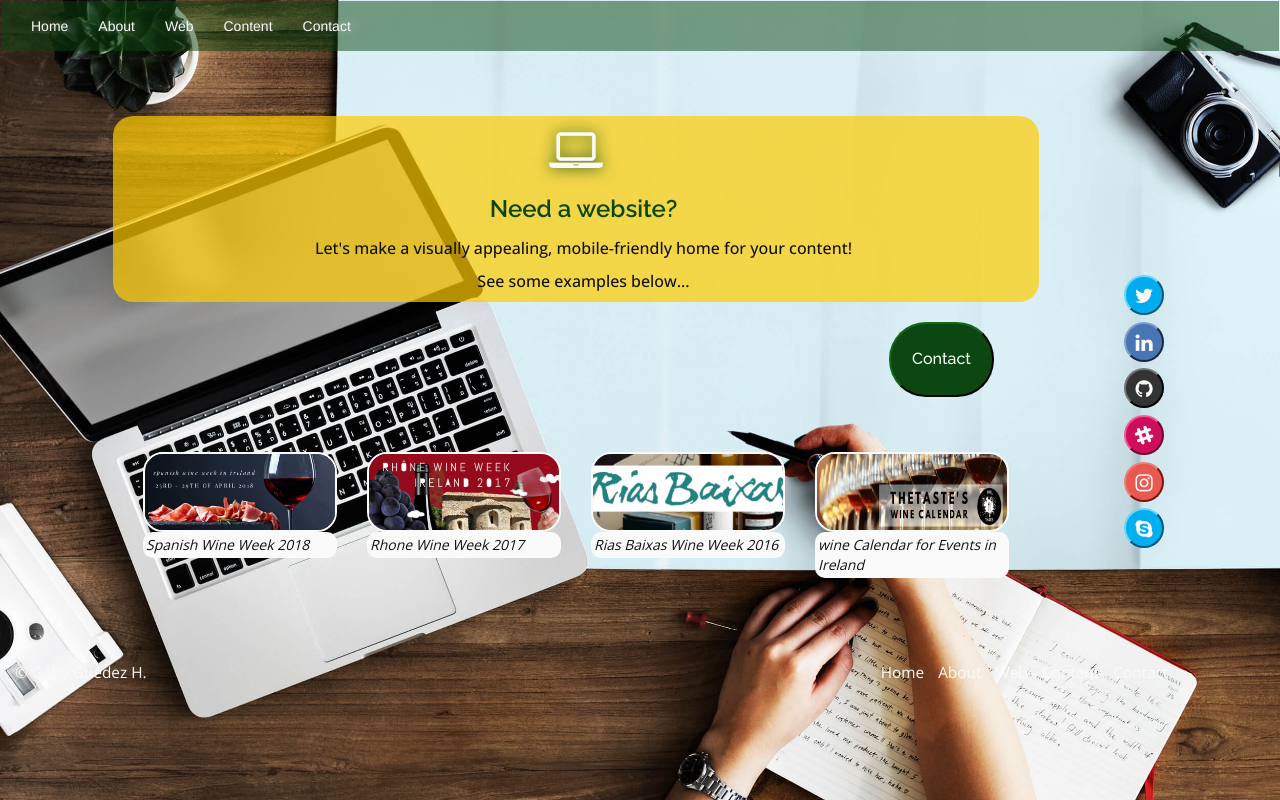
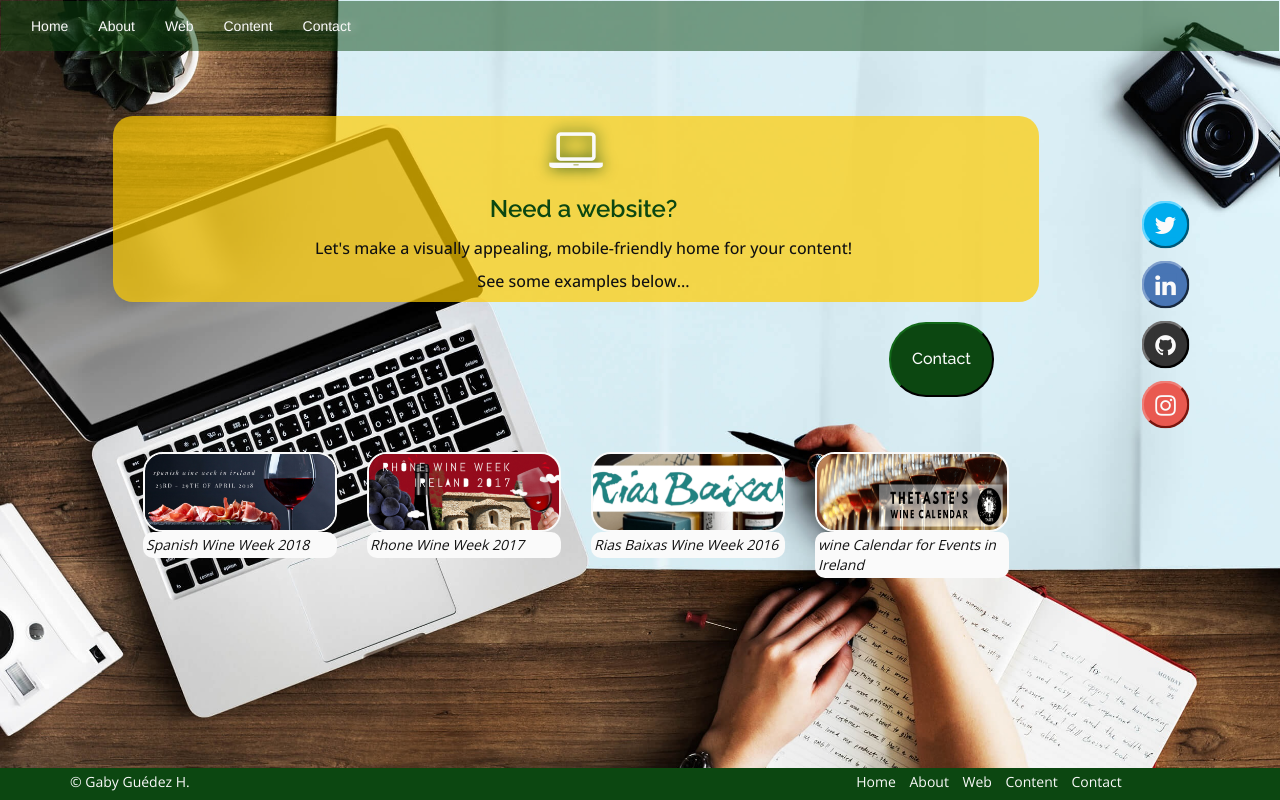
Before and after one commit to gabyguedezh/portfolio-website-project-gaby, a plain HTML site: page web.html in a window 1280 px wide. Drawn offline with nearby package versions, Linux system fonts and the light colour scheme.

Commit message:
got to tidy up the media queries mess, not perfect but decent. Change the social media buttons

```diff
--- a/styles.css
+++ b/styles.css
@@ -373,12 +373,12 @@
 
 .social-media-section {
     position: absolute;
-    bottom: 5%;
+    bottom: 3%;
+    left: 3%;
 }
 
-
 .social-media {
-    height: 40px;
+    height: 5%;
     text-align: center;
 }
 
@@ -535,20 +535,19 @@
 
 /* FOOTER */
 
-.footer{
+.footer {
     display: block;
     position: fixed;
     left: 0;
     bottom: 0;
-    width: 100vw;
-    max-height: 5vh;
+    width: 100%;
+    height: 5%;
     background-color: rgb(12, 71, 17);
-    background-color: rgba(12, 71, 17, 0.9);
 }
 
 .footer-box {
     font-family: "open sans", sans-serif;
-    font-size: 1em;
+    font-size: 0.7em;
     margin-top: 4px;
 }
 
@@ -686,105 +685,66 @@
         margin-left: 10%!important;
         max-width: 70%;
     }
-
+}
 
 /* MEDIA QUERIES SOCIAL-MEDIA */
-    @media (min-width: 300px) {
+
+@media (max-width:360px) and (max-height:588px) {
     .social-media-section {
-            width: 180px;
-            margin-right: 5px;
-            position: absolute;
-            float: left;
-            bottom: -35%;
+        display: none;
     }
 }
 
-    @media (min-width: 300px) and (min-height:321px) {
+@media (min-width:575px) and (max-height:575px) {
     .social-media-section {
-            width: 180px;
-            margin-right: 5px;
-            position: absolute;
-            float: left;
-            bottom: -8%;
+        position: fixed;
+        height: 250px;
+        width: 200px;
+        top:40vh;
+    }
+   .social-media {
+        transform: rotate(90deg);
+        left:80%;
+    }
+    .social-media-button {
+        transform: rotate(270deg);
     }
 }
 
-
-    @media (min-width: 300px) and (min-height:570px) {
+@media(max-height:640px) {
     .social-media-section {
-            width: 280px;
-            margin-right: 5px;
-            position: absolute;
-            right: 5%;
-            bottom: 5%;
+        transform: scale(0.8);
+        bottom: 1%;
     }
 }
 
-    @media (min-width: 575px) {
+@media (min-width:767px) and (min-height:575px) {
     .social-media-section {
-            width: 280px;
-            margin-right: 35px;
+        position: fixed;
+        height: 250px;
+        width: 200px;
+        top:40vh;
+        transform: scale(1.2);
+        left:85%;
+    }
+    .social-media {
         transform: rotate(90deg);
-            position: absolute;
-            right: -20%;
-            top: 50%;
-            bottom: 50%;
+    }
+    .social-media-button {
+        transform: rotate(270deg);
     }
 }
 
-    @media (min-width: 575px) and (min-height:500px) {
+@media (min-width:991px) and (min-height:1199px) {
     .social-media-section {
-            width: 280px;
-            margin-right: 35px;
-            transform: rotate(90deg);
-            position: absolute;
-            right: -20%;
-            top: 50%;
-            bottom: 50%;
-        }
-    }
-
-    @media (min-width: 767px) {
-        .social-media-section {
-            transform: rotate(90deg);
-            position: absolute;
-            right: -15%;
-        }
-    }
-
-    @media (min-width: 767px) and (min-height:499px) {
-        .social-media-section {
-            /*transform: rotate(90deg);*/
-            position: absolute;
-            right: -15%;
-        }
-    }
-
-    @media (min-width: 991px) {
-        .social-media-section {
-            transform: rotate(90deg);
-            position: absolute;
-            right: -10%;
-        }
-    }
-
-    @media (min-width:1199px) {
-        .social-media-section {
-            transform: rotate(90deg);
-            position: absolute;
-            right: -5%;
-        }
-    }
-
-
-    @media (min-width:639px) {
-
-        .social-media-button {
-            transform: rotate(-90deg);
+        transform: scale(1.5);
+        bottom: 6%;
+        left: 85%;
     }
 }
 
 /* MEDIA QUERIES IMAGES */
+
 @media (min-width:767px) {
     .example-web-img {
         border-radius: 20px;
@@ -805,10 +765,14 @@
 
 
 /* MEDIA QUERIES FOOTER */
+
 @media(min-width:767px) {
+    .footer {
+        height: 5%;
+    }
     .footer-box {
-            font-size: 1.1em;
-            margin-top: 6px;
+        font-size: 1em;
+        margin-top: 4px;
     }
     .footer-menu {
         float: right;
@@ -817,8 +781,26 @@
 }
 
 @media(min-width:991px) {
+    .footer {
+        height: 4%;
+    }
+    .footer-box {
+        font-size: 1em;
+        margin-top: 4px;
+    }
     .footer-menu {
-            float: right;
         margin-right: 15%;
     }
 }
+
+@media(min-width:767) and (min-height:380px) {
+    .footer {
+        height: 3%;
+    }
+}
+
+@media(min-width:767) and (min-height:575px) {
+    .footer {
+        height: 2%;
+    }
+}
--- a/web.html
+++ b/web.html
@@ -78,21 +78,19 @@
         </div>
     </div>
     </div>
-    <section class="social-media-section">
+   <section class="social-media-section">
         <div class="container-fluid social-media">
             <div class="row">
-                <div class="col-xs-2"><button class="social-media-button twitter-button"><a href="https://twitter.com/GabyGuedezH"><i class="fa fa-twitter social-media-logo" aria-hidden="true"></i></a></button></div>
-                <div class="col-xs-2"><button class="social-media-button linkedin-button"><a href="https://www.linkedin.com/in/gabrielaguedezh/"><i class="fa fa-linkedin social-media-logo" aria-hidden="true"></i></a></button></div>
-                <div class="col-xs-2"><button class="social-media-button github-button"><a href="https://github.com/gabyguedezh"><i class="fa fa-github social-media-logo" aria-hidden="true"></i></a></button></div>
-                <div class="col-xs-2"><button class="social-media-button slack-button"><a href="#"><i class="fa fa-slack social-media-logo" aria-hidden="true"></i></a></button></div>
-                <div class="col-xs-2"><button class="social-media-button instagram-button"><a href="http://instagram.com/gabyguedezh"><i class="fa fa-instagram social-media-logo"></i></a></button></div>
-                <div class="col-xs-2"><button class="social-media-button skype-button"><a href="#"><i class="fa fa-skype social-media-logo" aria-hidden="true"></i></a></button></div>
+                <div class="col-xs-3"><button class="social-media-button twitter-button"><a href="https://twitter.com/GabyGuedezH"><i class="fa fa-twitter social-media-logo" aria-hidden="true"></i></a></button></div>
+                <div class="col-xs-3"><button class="social-media-button linkedin-button"><a href="https://www.linkedin.com/in/gabrielaguedezh/"><i class="fa fa-linkedin social-media-logo" aria-hidden="true"></i></a></button></div>
+                <div class="col-xs-3"><button class="social-media-button github-button"><a href="https://github.com/gabyguedezh"><i class="fa fa-github social-media-logo" aria-hidden="true"></i></a></button></div>
+                <div class="col-xs-3"><button class="social-media-button instagram-button"><a href="http://instagram.com/gabyguedezh"><i class="fa fa-instagram social-media-logo"></i></a></button></div>
             </div>
         </div>
     </section>
-    <footer>
-        <div class="container-fluid footer-box">
-            <div class="row">
+     <footer class="footer">
+        <div class="container">
+            <div class="row footer-box">
                 <div class="col-xs-4 col-md-6">
                     <p class="footer-p"> © Gaby Guédez H.</p>
                 </div>
```
Also changed, not shown: about.html (+7 -9 lines), contact.html (+7 -9 lines), content.html (+7 -9 lines), index.html (+4 -6 lines). Lines whose indentation alone changed are shown as unchanged.
